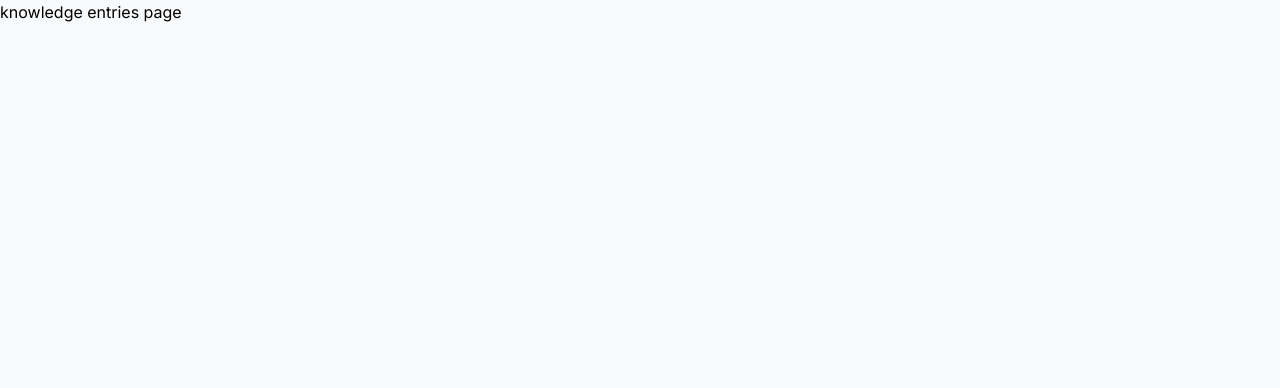
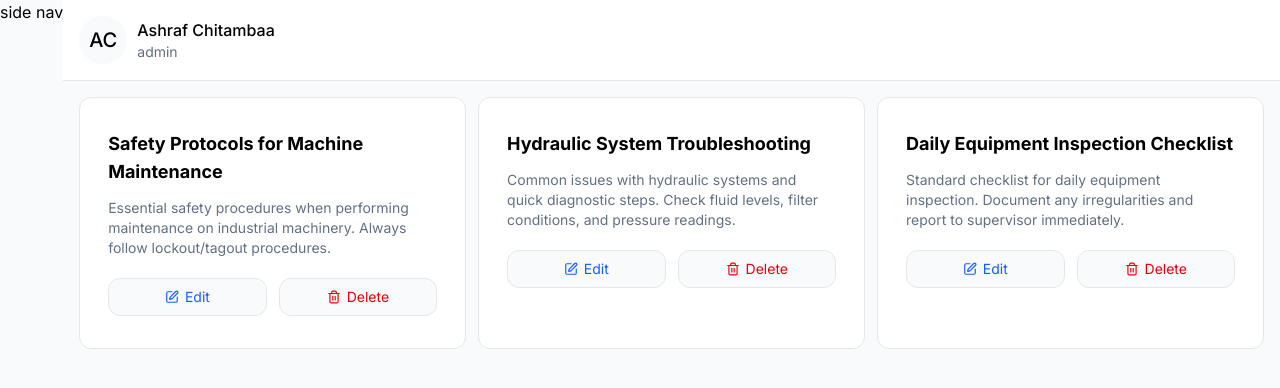
Before and after one commit to AshrafChitamba/react-frontend-assessment, a React (Vite) app: page / in a window 1280 px wide. Shown: the top 388 px of the page. Built offline with nearby package versions, Linux system fonts and the light colour scheme.

Commit message:
style - home_route

```diff
--- a/src/routes/__root.tsx
+++ b/src/routes/__root.tsx
@@ -1,11 +1,17 @@
 import { createRootRoute, Outlet } from "@tanstack/react-router";
 import { TanStackRouterDevtools } from "@tanstack/react-router-devtools";
+import { Header } from "../components";
+import { SideNav } from "../components/SideNav";
 
 const RootLayout = () => (
-  <>
-    <Outlet />
-    <TanStackRouterDevtools />
-  </>
+  <main className="flex">
+    <SideNav />
+    <div className="flex-1">
+      <Header />
+      <Outlet />
+      <TanStackRouterDevtools />
+    </div>
+  </main>
 );
 
 export const Route = createRootRoute({ component: RootLayout });
--- a/src/routes/index.tsx
+++ b/src/routes/index.tsx
@@ -1,7 +1,23 @@
 import { createFileRoute } from "@tanstack/react-router";
+import { knowledgeEntries } from "../data";
+import { KnowledgeEntryCard } from "../components/KnowledgeEntryCard";
 
 export const KnowledgeEntriesPage = () => {
-  return <main>knowledge entries page</main>;
+  return (
+    <main>
+      <section className="container mx-auto px-4 py-4">
+        <div className="grid grid-cols-1 sm:grid-cols-2 md:grid-cols-3 gap-3">
+          {knowledgeEntries.map((entry) => (
+            <KnowledgeEntryCard
+              entry={entry}
+              onDelete={() => {}}
+              onEdit={() => {}}
+            />
+          ))}
+        </div>
+      </section>
+    </main>
+  );
 };
 
 export const Route = createFileRoute("/")({
```
